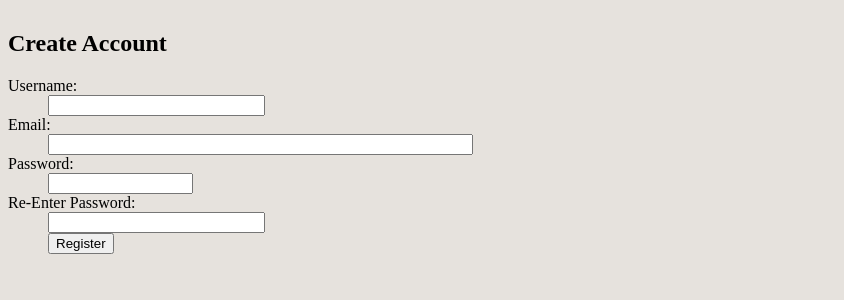
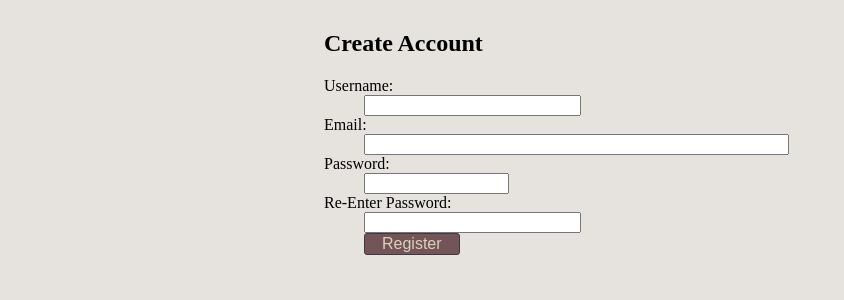
Before and after one commit to JMaz/athena, a Flask app: page /sign_up in a window 1280 px wide. Shown: the part 50-350 px from the top of the page, without its empty margins (0-844 px from the left). Run offline with Flask 2, Linux system fonts and the light colour scheme.

Commit message:
basic css done

```diff
--- a/app/static/style.css
+++ b/app/static/style.css
@@ -1,12 +1,7 @@
 body            { background-color: #e6e2dd; white-space:nowrap; }
 
-div		{}
-table		{white-space:nowrap; }
-tr		{}
-td		{}
 ul		{ list-style-type: none; margin: 0; padding: 0; }
 li		{ display: inline; }
-p		{}
 
 a:link		{ text-decoration: none; color: #d9d2bd; }
 a:visited 	{ text-decoration: none; color: #d9d2bd; }
@@ -14,8 +9,6 @@ a:hover		{ text-decoration: underline; color: #a3887a; }
 a:active	{ text-decoration: underline; color: #735457;}
 
 #header 	{ position: relative; top: -10px; background-color: #616655; }
-#usr_menu	{ right: 500px; }
-#site_menu	{ width: 50%; margin: 0 auto;}
 
 .user            { text-align: right; }
 .user ul         { display: inline-block; *display: inline;  }
@@ -25,3 +18,29 @@ a:active	{ text-decoration: underline; color: #735457;}
 .nav		{ text-align: center; }
 .nav ul		{ display: inline-block; *display: inline;  }
 .nav li		{ float: left; padding: 2px 5px; font-size: 150%; }
+
+.flash            { text-align: center; }
+
+.body		{ position: relative; margin:0 auto; width: 50%; }
+.body div	{ position: relative; margin:0 auto; width: 50%; }
+.body h1	{ text-align: center; }
+.body p		{ text-align: justify; margin: 0 auto; width 50%; }
+.body table	{ border-collapse: collapse; margin: 0 auto; width 50%;}
+.body table,td, th { border: 1px solid #735457; }
+.btn-style{
+	border : solid 1px #3f3842;
+	border-radius : 3px;
+	font-size : 16px;
+	color : #d9d2bd;
+	padding : 1px 17px;
+	background : #735457;
+}
+
+.btn-style:hover{
+        border : solid 1px #3f3842;
+        border-radius : 3px;
+        font-size : 16px;
+        color : #3f3842;
+        padding : 1px 17px;
+        background : #a3887a;
+}
--- a/app/templates/base.html
+++ b/app/templates/base.html
@@ -35,14 +35,16 @@
 			</div>
 		</div>
 
-		<div id="flash">
+		<div>
 			{% with messages = get_flashed_messages() %}
 				{% if messages %}
+				<div class="flash">
 					<ul>
 						{% for message in messages %}
 							<li>{{ message }} </li>
 						{% endfor %}
 					</ul>
+				</div>
 				{% endif %}
 			{% endwith %}
 			{% block content %}{% endblock %}
--- a/app/templates/download.html
+++ b/app/templates/download.html
@@ -2,7 +2,7 @@
 {% extends "base.html" %}
 
 {% block content %}
- <div>
+ <div class="body">
 <p>Game and client downloads will be here</p>
 </div>
 {% endblock %}
--- a/app/templates/edit.html
+++ b/app/templates/edit.html
@@ -2,6 +2,7 @@
 {% extends "base.html" %}
 
 {% block content %}
+<div class=body">
 <h1>Edit Your Profile</h1>
 <form action="" method="post" name="edit">
 	{{form.hidden_tag()}}
@@ -27,8 +28,9 @@
 		</tr>
 		<tr>
 			<td></td>
-			<td><input type="submit" value="Save Changes"></td>
+			<td><input type="submit" value="Save Changes" class="btn-style"></td>
 		</tr>
 	</table>
 </form>
+</div>
 {% endblock %}
--- a/app/templates/index.html
+++ b/app/templates/index.html
@@ -2,7 +2,8 @@
 {% extends "base.html" %}
 
 {% block content %}
- <div>
+ <link rel=stylesheet type=text/css href="{{ url_for('static', filename='bodyStyle.css') }}">
+ <div class="body">
 <p>Please read README.md.</p>
 <p>Site news and other info will be displayed here.</p>
 <p>Possible logo a war/armored owl</p>
--- a/app/templates/login.html
+++ b/app/templates/login.html
@@ -2,6 +2,7 @@
 {% extends "base.html" %}
 
 {% block content %}
+<div class="body">
 <h1>Sign In</h1>
 <form action={{ url_for('login') }} method="post">
 	{{form.hidden_tag()}}
@@ -21,6 +22,7 @@
 
 
 	<p>{{ form.remember_me }} Remember Me</p>
-	<p><input type="submit" value="Sign In"></p>
+	<p><input type="submit" value="Sign In" class="btn-style"></p>
 </form>
+</div>
 {% endblock %}
--- a/app/templates/sign_up.html
+++ b/app/templates/sign_up.html
@@ -2,6 +2,7 @@
 {% extends "base.html" %}
 
 {% block content %}
+<div class="body">
 <h2>Create Account</h2>
 
 <form action="{{ url_for('sign_up') }}" method=post>
@@ -25,7 +26,8 @@
 		<dt>Re-Enter Password:
 			<dd>{{ form.password_check(size=24) }}
 
-		<dd><input type=submit value=Register>
+		<dd><input type=submit value=Register class="btn-style">
 	</dl>
 </form>
+</div>
 {% endblock %}
--- a/app/templates/user.html
+++ b/app/templates/user.html
@@ -2,6 +2,7 @@
 {% extends "base.html" %}
 
 {% block content %}
+<div class="body">
 <table>
 	<tr valign="top">
 		<td><img src="{{ user.avatar(128) }}"></td>
@@ -30,4 +31,5 @@
 {% for s in scores %}
 	{% include 'score.html' %}
 {% endfor %}
+</div>
 {% endblock %}
```
Also changed, not shown: app/templates/flag.html (+4 -3 lines), app/templates/game.html (+4 -3 lines), app/templates/register.html (+12 -12 lines), app/templates/scoreboard.html (+5 -3 lines), app.db, test.db (deleted), 1 other file.
